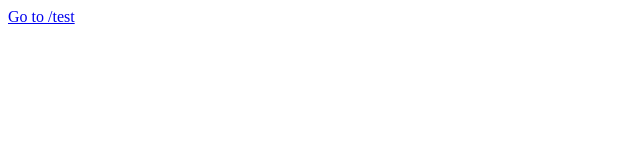
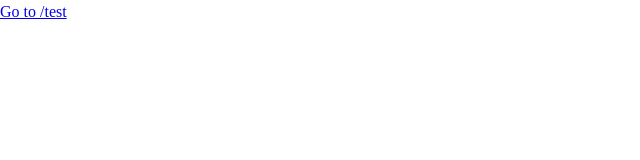
Before and after one commit to Elainanananana/ZeroRefix, a Nuxt app: page / in a window 1280 px wide. Shown: the top 160 px of the page, without its empty margins (0-640 px from the left). Built offline with nearby package versions, Linux system fonts and the light colour scheme.

Commit message:
解決邊框margin問題

```diff
--- a/app/app.vue
+++ b/app/app.vue
@@ -1,5 +1,5 @@
 <template>
-    <div>
+  <div>
     <NuxtLink to="/test">Go to /test</NuxtLink>
   </div>
 </template>
--- /dev/null
+++ b/assets/css/reset.css
@@ -0,0 +1,12 @@
+*,
+*::before,
+*::after {
+	box-sizing: border-box;
+	margin: 0;
+	padding: 0;
+}
+
+body {
+	line-height: 1.5;
+	-webkit-font-smoothing: antialiased;
+}
--- a/nuxt.config.js
+++ b/nuxt.config.js
@@ -1,5 +1,6 @@
 // https://nuxt.com/docs/api/configuration/nuxt-config
 export default defineNuxtConfig({
-  compatibilityDate: '2025-01-15',
-  devtools: { enabled: true }
-})
+	compatibilityDate: "2025-01-15",
+	devtools: { enabled: true },
+	css: ["~/assets/css/reset.css"],
+});
```
Also changed, not shown: 1 other file (tests, documents, lock files or other folders).
